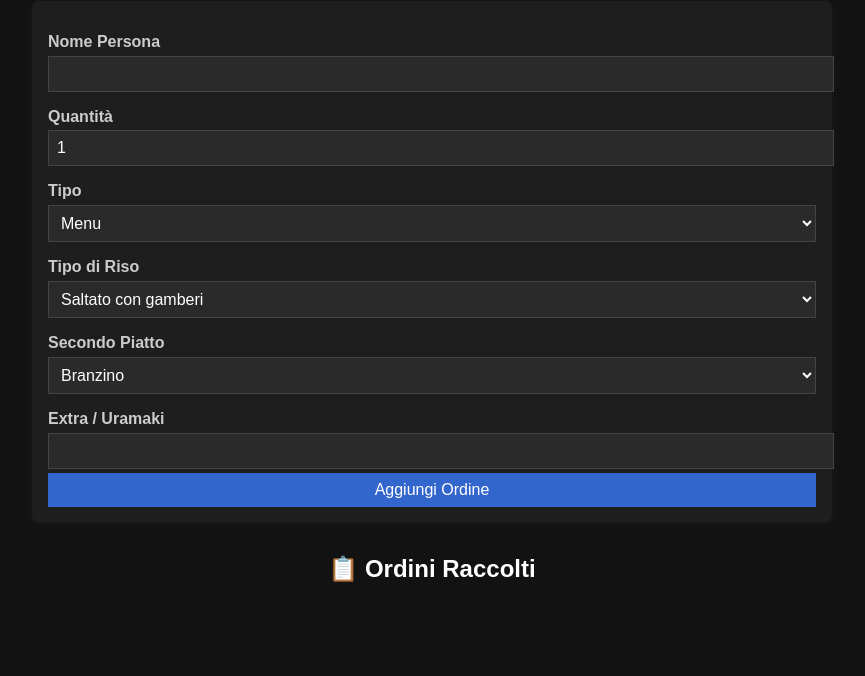
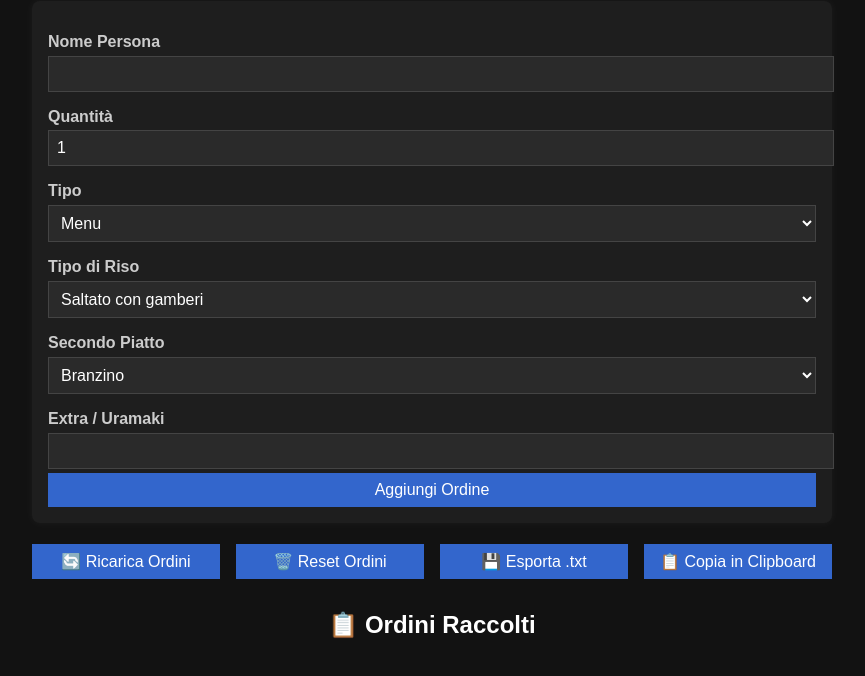
Before and after one commit to bisontebiscottato/japponio, a website: page public/index.html in a window 1280 px wide. Shown: the part 112-788 px from the top of the page, without its empty margins (208-1073 px from the left). Drawn offline with Linux system fonts and the light colour scheme; no server answers.

Commit message:
order list, export, copy

```diff
--- a/public/index.html
+++ b/public/index.html
@@ -76,6 +76,12 @@
     .delete-btn:hover {
       background: #990000;
     }
+    .utility-buttons {
+      margin-top: 1rem;
+      display: flex;
+      justify-content: space-between;
+      gap: 1rem;
+    }
   </style>
 </head>
 <body>
@@ -130,6 +136,13 @@
   <button type="submit">Aggiungi Ordine</button>
 </form>
 
+<div class="utility-buttons">
+  <button onclick="caricaOrdini()">🔄 Ricarica Ordini</button>
+  <button onclick="resetOrdini()">🗑️ Reset Ordini</button>
+  <button onclick="esportaOrdini()">💾 Esporta .txt</button>
+  <button onclick="copiaOrdini()">📋 Copia in Clipboard</button>
+</div>
+
 <div id="ordini">
   <h2>📋 Ordini Raccolti</h2>
   <div id="listaOrdini"></div>
@@ -141,6 +154,7 @@
   const menuFields = document.getElementById('menuFields');
   const singoloFields = document.getElementById('singoloFields');
   const singoloProdotti = document.getElementById('singoloProdotti');
+  const listaOrdini = document.getElementById('listaOrdini');
 
   tipoSelect.addEventListener('change', () => {
     const isMenu = tipoSelect.value === 'Menu';
@@ -172,7 +186,6 @@
       formattato += ' ' + selected.join(' + ');
     }
 
-    // Salva lato server via POST API
     try {
       await fetch('https://japponio.onrender.com/ordine', {
         method: 'POST',
@@ -182,10 +195,76 @@
       alert("Ordine inviato con successo!");
       form.reset();
       tipoSelect.dispatchEvent(new Event('change'));
+      caricaOrdini();
     } catch (err) {
       alert("Errore nel salvataggio dell'ordine. Riprova.");
     }
   });
+
+  async function caricaOrdini() {
+    try {
+      const res = await fetch('https://japponio.onrender.com/ordini/export.txt');
+      const text = await res.text();
+      const righe = text.trim().split('\n');
+      listaOrdini.innerHTML = '';
+      righe.forEach((riga, index) => {
+        const div = document.createElement('div');
+        div.className = 'ordine';
+        div.innerHTML = `<div class="ordine-text">${riga}</div><button class="delete-btn" onclick="deleteOrdine(${index})">X</button>`;
+        listaOrdini.appendChild(div);
+      });
+    } catch (err) {
+      console.error('Errore nel caricamento ordini:', err);
+    }
+  }
+
+  async function deleteOrdine(index) {
+    try {
+      await fetch(`https://japponio.onrender.com/ordini/delete/${index}`, {
+        method: 'DELETE'
+      });
+      caricaOrdini();
+    } catch (err) {
+      console.error('Errore nella cancellazione ordine:', err);
+    }
+  }
+
+  async function resetOrdini() {
+    if (!confirm('Sei sicuro di voler cancellare tutti gli ordini?')) return;
+    try {
+      await fetch('https://japponio.onrender.com/ordini/reset', {
+        method: 'DELETE'
+      });
+      caricaOrdini();
+    } catch (err) {
+      console.error('Errore nella cancellazione completa degli ordini:', err);
+    }
+  }
+
+  async function esportaOrdini() {
+    try {
+      const res = await fetch('https://japponio.onrender.com/ordini/export.txt');
+      const text = await res.text();
+      const blob = new Blob([text], { type: 'text/plain' });
+      const link = document.createElement('a');
+      link.href = URL.createObjectURL(blob);
+      link.download = 'ordini.txt';
+      link.click();
+    } catch (err) {
+      alert('Errore durante il download degli ordini.');
+    }
+  }
+
+  async function copiaOrdini() {
+    try {
+      const res = await fetch('https://japponio.onrender.com/ordini/export.txt');
+      const text = await res.text();
+      await navigator.clipboard.writeText(text);
+      alert('Ordini copiati nella clipboard!');
+    } catch (err) {
+      alert('Errore durante la copia nella clipboard.');
+    }
+  }
+
+  caricaOrdini();
 </script>
-</body>
-</html>
```
Also changed, not shown: server.js (+23 -2 lines).
